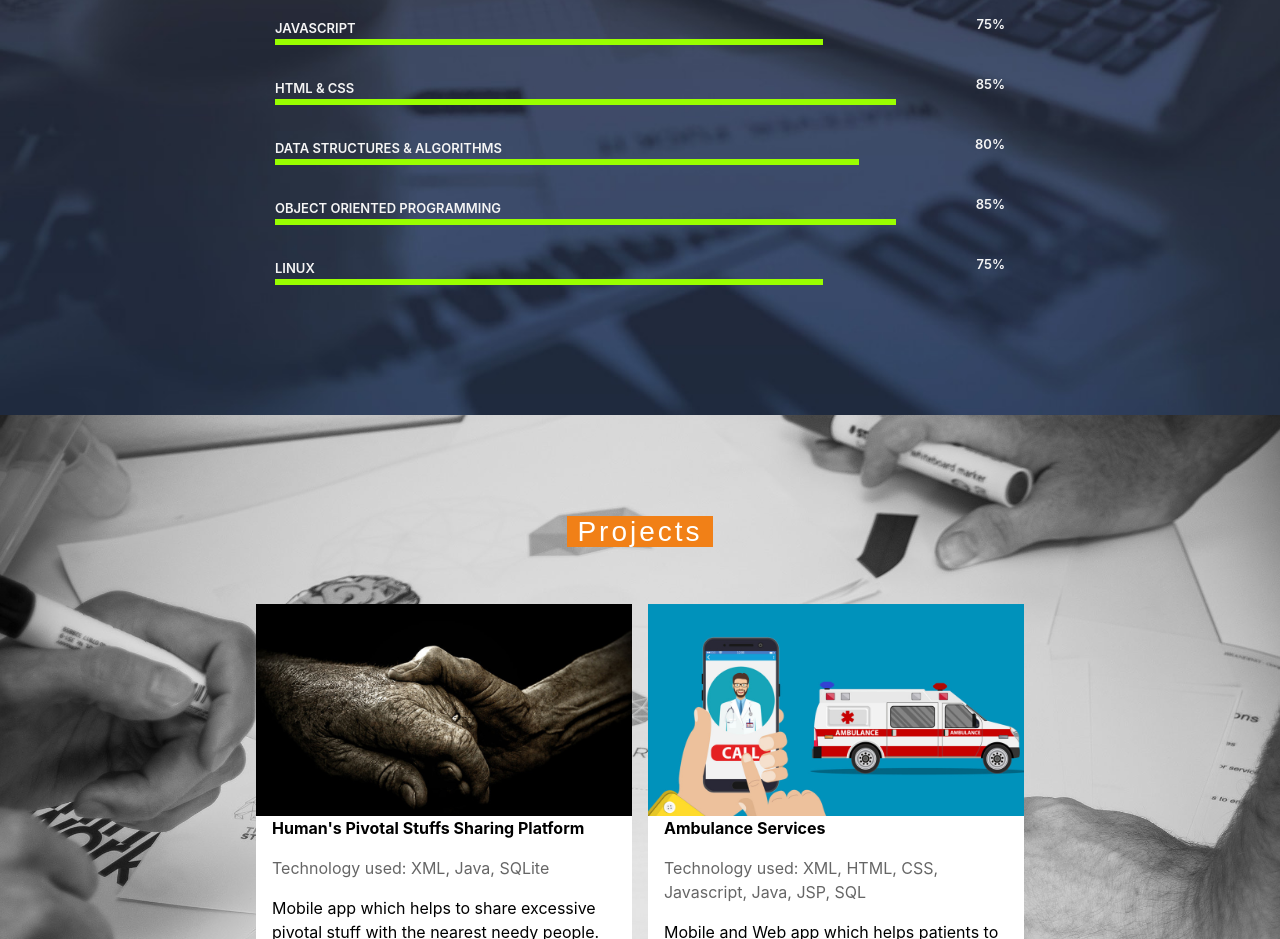
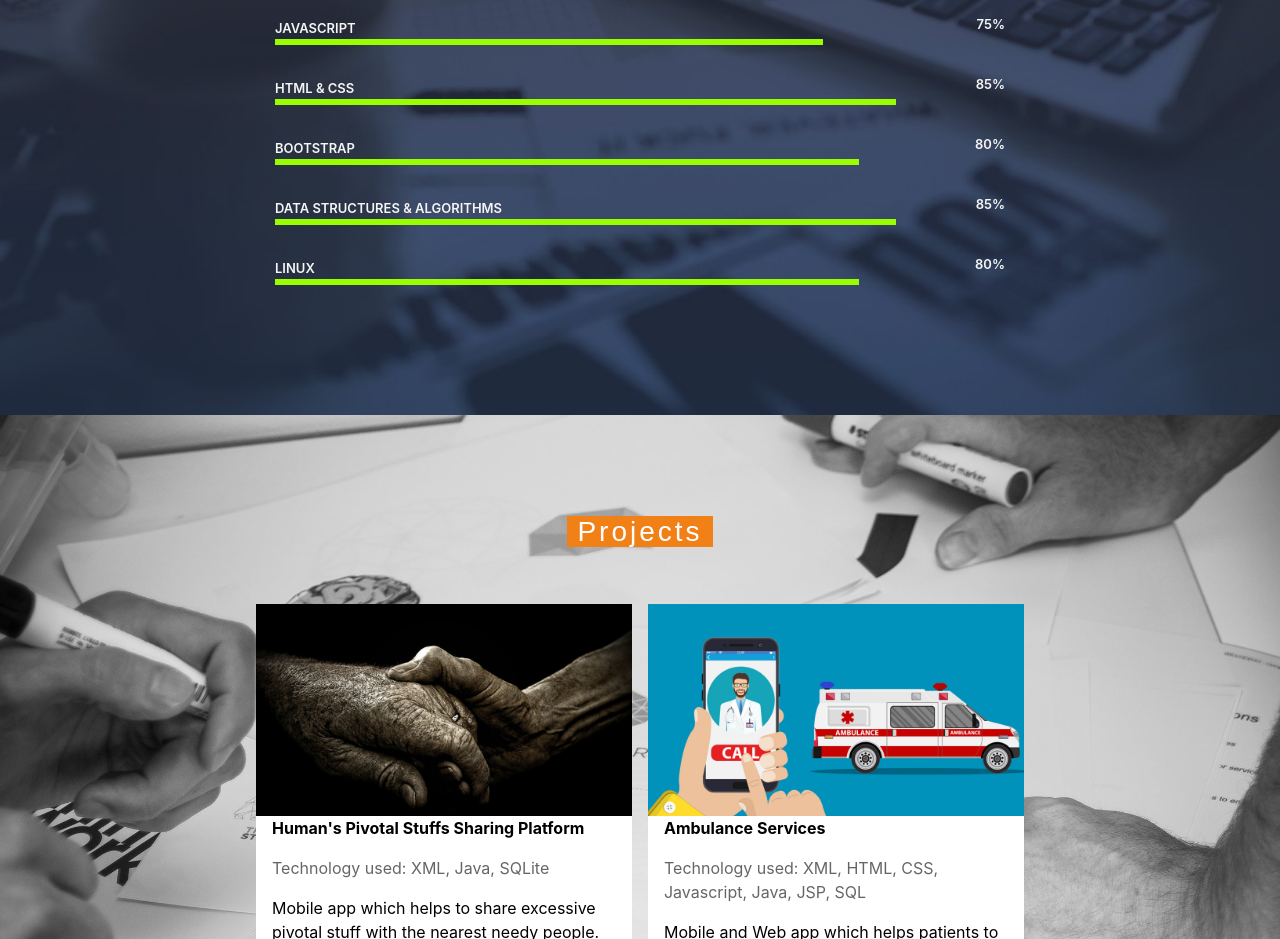
Before and after one commit to abinesh-ragupathy/abinesh-ragupathy.github.io, a plain HTML site: page index.html in a window 1280 px wide. Shown: the part 1740-2679 px from the top of the page. Drawn offline with nearby package versions, Linux system fonts and the light colour scheme; a web font is replaced by a local one.

Commit message:
Update Skills
Updating skills bar.

```diff
--- a/index.html
+++ b/index.html
@@ -206,19 +206,19 @@
               <div class="skillbar-bar flicker-5" style="width: 85%"></div>
             </div>
             <div class="skillbar" data-percent="80%">
-              <div class="skillbar-title">Data Structures & Algorithms</div>
+              <div class="skillbar-title">Bootstrap</div>
               <div class="skill-bar-percent">80%</div>
               <div class="skillbar-bar flicker-5" style="width: 80%"></div>
             </div>
             <div class="skillbar" data-percent="85%">
-              <div class="skillbar-title">Object Oriented Programming</Object></div>
+              <div class="skillbar-title">Data Structures & Algorithms</Object></div>
               <div class="skill-bar-percent">85%</div>
               <div class="skillbar-bar flicker-5" style="width: 85%"></div>
             </div>
-            <div class="skillbar" data-percent="75%">
+            <div class="skillbar" data-percent="80%">
               <div class="skillbar-title">Linux</div>
-              <div class="skill-bar-percent">75%</div>
-              <div class="skillbar-bar flicker-5" style="width: 75%"></div>
+              <div class="skill-bar-percent">80%</div>
+              <div class="skillbar-bar flicker-5" style="width: 80%"></div>
             </div>
           </div>
 
```
